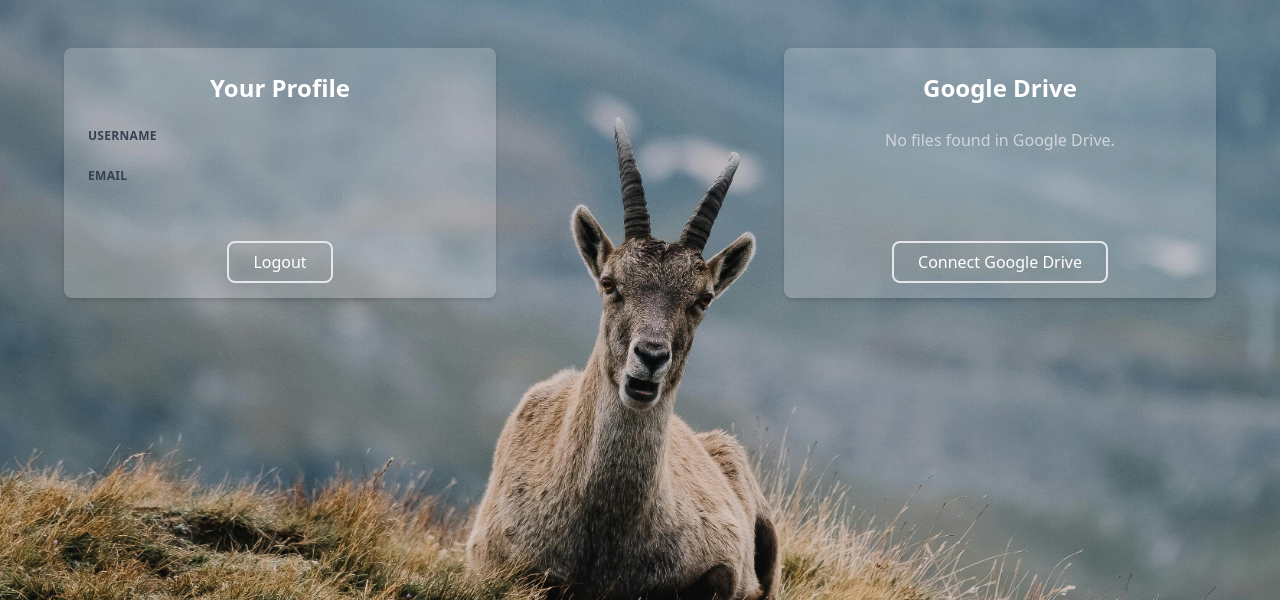
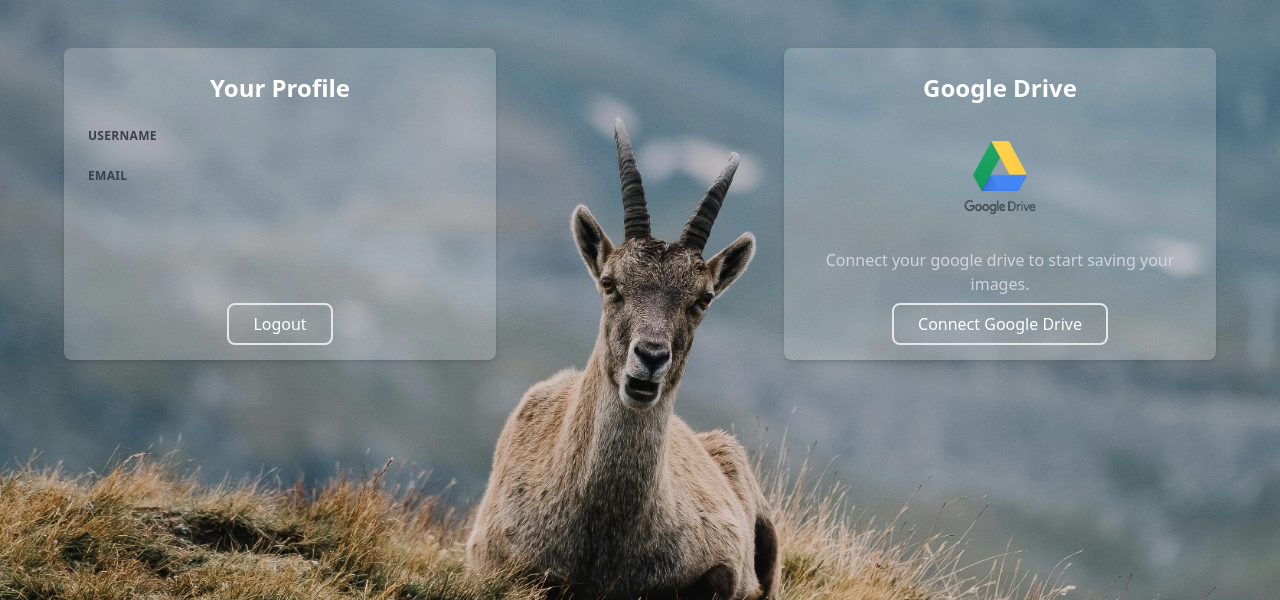
Before and after one commit to Korniev/AImageStore, a Django app: page /en/auth/profile/ in a window 1280 px wide. Shown: the part 80-680 px from the top of the page. Run offline with Django 5.2, Linux system fonts and the light colour scheme; style sheets or scripts are compiled from the project's sources; some libraries are stand-ins or nearby versions.

Commit message:
added google drive logo into profile page

```diff
--- a/aimagestore/accounts/templates/accounts/profile.html
+++ b/aimagestore/accounts/templates/accounts/profile.html
@@ -6,7 +6,7 @@
 {% block body_class %}profile-page{% endblock %}
 
 {% block custom_styles %}
-    <link href="{% static 'css/styles.css' %}" rel="stylesheet">
+<link href="{% static 'css/styles.css' %}" rel="stylesheet">
 {% endblock %}
 
 {% block content %}
@@ -40,10 +40,18 @@
     </div>
 
     <!-- Google Drive section -->
-    <div class="form-login w-full max-w-md bg-white/20 shadow-md rounded-lg p-6 min-h-[250px] flex flex-col justify-between">
+    <div class="form-login w-full max-w-md bg-white/20 shadow-md rounded-lg p-6 min-h-[300px] flex flex-col justify-between">
         <div class="flex-grow">
-            <h3 class="text-2xl text-white font-extrabold text-center mb-6">{% trans "Google Drive" %}</h3>
+            <h3 class="text-2xl text-white font-extrabold text-center mb-6">
+                {% trans "Google Drive" %}
+            </h3>
 
+            <!-- Іконка Google Drive -->
+            <div class="drive-icon-container text-center mb-6">
+                <img src="{% static 'img_background/google-drive-logo.png' %}" alt="Google Drive" class="h-24 w-24 mx-auto">
+            </div>
+
+            <!-- Файли Google Drive (якщо підключено) -->
             <div class="drive-section text-center flex-grow mt-auto">
                 {% if files %}
                 <ul class="drive-files">
@@ -57,11 +65,14 @@
                     {% endfor %}
                 </ul>
                 {% else %}
-                <p class="text-gray-300 mb-4 mt-auto">{% trans "No files found in Google Drive." %}</p>
+                <p class="text-gray-300 mb-4 mt-auto">
+                    {% trans "Connect your google drive to start saving your images." %}
+                </p>
                 {% endif %}
             </div>
         </div>
 
+        <!-- Кнопка підключення -->
         <div class="text-center mt-auto">
             <a href="{% url 'accounts:connect_google_drive' %}"
                class="text-white btn-custom w-full px-6 py-2 rounded-lg hover:border-white border-2 transition duration-300 text-center">
@@ -69,5 +80,6 @@
             </a>
         </div>
     </div>
+
 </div>
 {% endblock %}
--- a/aimagestore/static/css/style.css
+++ b/aimagestore/static/css/style.css
@@ -902,6 +902,14 @@
   height: 100vh;
 }
 
+.h-20 {
+  height: 5rem;
+}
+
+.h-24 {
+  height: 6rem;
+}
+
 .max-h-10 {
   max-height: 2.5rem;
 }
@@ -926,6 +934,10 @@
   min-height: 100vh;
 }
 
+.min-h-\[300px\] {
+  min-height: 300px;
+}
+
 .w-12 {
   width: 3rem;
 }
@@ -984,6 +996,14 @@
 
 .w-full {
   width: 100%;
+}
+
+.w-20 {
+  width: 5rem;
+}
+
+.w-24 {
+  width: 6rem;
 }
 
 .\!max-w-3xl {
```
Also changed, not shown: aimagestore/static/img_background/google-drive-logo.png (added).
